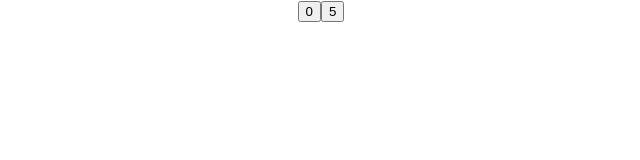
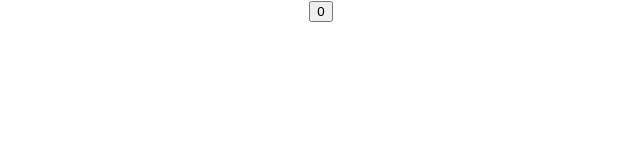
Before and after one commit to shermango/young-goose, a React (Create React App) app in the folder hooks-suspense/: page / in a window 1280 px wide. Shown: the top 160 px of the page, without its empty margins (319-959 px from the left). Built offline with nearby package versions, Linux system fonts and the light colour scheme.

Commit message:
(chore) useEffect provides a callback which can keep track of side effects and only rerender on an array of given hook states changed

```diff
--- a/hooks-suspense/src/App.js
+++ b/hooks-suspense/src/App.js
@@ -1,10 +1,18 @@
-import React, { Component, useState } from 'react';
+import React, { Component, useState, useEffect } from 'react';
 import logo from './logo.svg';
 import './App.css';
 
 function withCounter(initialState = 0, step = 1) {
-  const [count, setCount] = useState(initialState);
+  const initialCount = () =>
+    parseInt(window.localStorage.getItem('count') || 0);
+  const [count, setCount] = useState(initialCount);
   const increment = () => setCount(count + step);
+  useEffect(
+    () => {
+      window.localStorage.setItem('count', count);
+    },
+    [count]
+  );
   return { count, increment };
 }
 
@@ -13,17 +21,11 @@ function Counter() {
   return <button onClick={increment}>{count}</button>;
 }
 
-function AnotherCounter() {
-  const { count, increment } = withCounter(5, 3);
-  return <button onClick={increment}>{count}</button>;
-}
-
 class App extends Component {
   render() {
     return (
       <div className="App">
         <Counter />
-        <AnotherCounter />
       </div>
     );
   }
```
